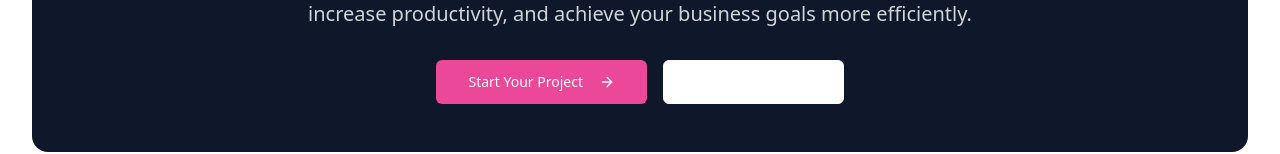
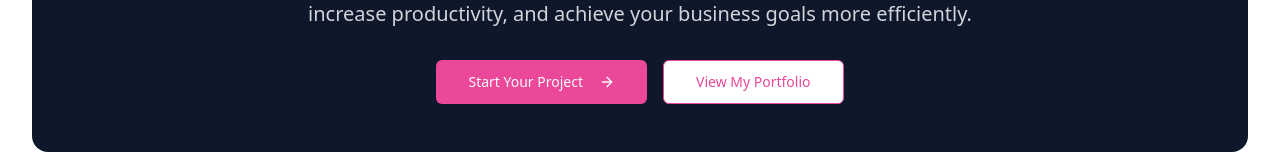
Before and after one commit to mrjamesweb/tomiwa-va-portfolio-hub, a React (Vite) app: page /services in a window 1280 px wide. Shown: the part 2409-2563 px from the top of the page. Built offline with nearby package versions, Linux system fonts and the light colour scheme.

Commit message:
Fix: Button text visibility and page load behavior
Corrected button text visibility issues on Home, About, Services, and Contact pages. Implemented page load behavior to scroll to the top of the page when a navigation link is clicked.

```diff
--- a/src/components/Navigation.tsx
+++ b/src/components/Navigation.tsx
@@ -1,5 +1,5 @@
 
-import { useState } from "react";
+import { useState, useEffect } from "react";
 import { Link, useLocation } from "react-router-dom";
 import { Menu, X } from "lucide-react";
 import { Button } from "@/components/ui/button";
@@ -17,6 +17,11 @@ export const Navigation = () => {
   ];
 
   const isActive = (path: string) => location.pathname === path;
+
+  // Scroll to top when location changes
+  useEffect(() => {
+    window.scrollTo(0, 0);
+  }, [location.pathname]);
 
   return (
     <nav className="bg-white shadow-sm border-b border-gray-100 sticky top-0 z-50">
--- a/src/components/ui/button.tsx
+++ b/src/components/ui/button.tsx
@@ -14,7 +14,7 @@ const buttonVariants = cva(
         destructive:
           "bg-destructive text-destructive-foreground hover:bg-destructive/90",
         outline:
-          "border border-input bg-background hover:bg-accent hover:text-accent-foreground text-slate-900",
+          "border border-input bg-background hover:bg-accent hover:text-accent-foreground text-pink-500 border-pink-500 hover:bg-pink-50",
         secondary:
           "bg-secondary text-secondary-foreground hover:bg-secondary/80",
         ghost: "hover:bg-accent hover:text-accent-foreground",
--- a/src/pages/Services.tsx
+++ b/src/pages/Services.tsx
@@ -189,7 +189,7 @@ export const Services = () => {
                 Start Your Project <ArrowRight className="ml-2 h-5 w-5" />
               </Link>
             </Button>
-            <Button asChild variant="outline" size="lg" className="border-white text-white hover:bg-white hover:text-slate-900">
+            <Button asChild variant="outline" size="lg" className="border-pink-500 text-pink-500 hover:bg-pink-50 hover:text-pink-600">
               <Link to="/portfolio">View My Portfolio</Link>
             </Button>
           </div>
```
